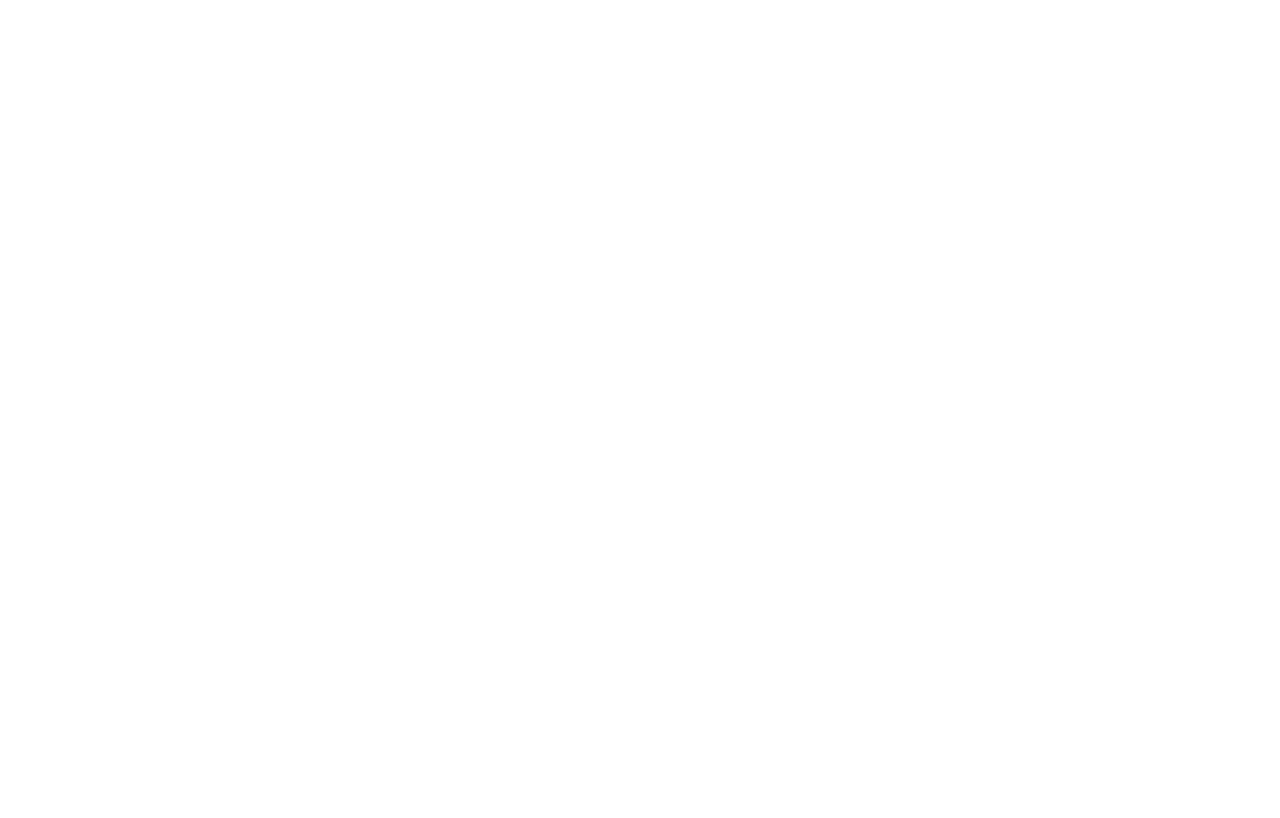
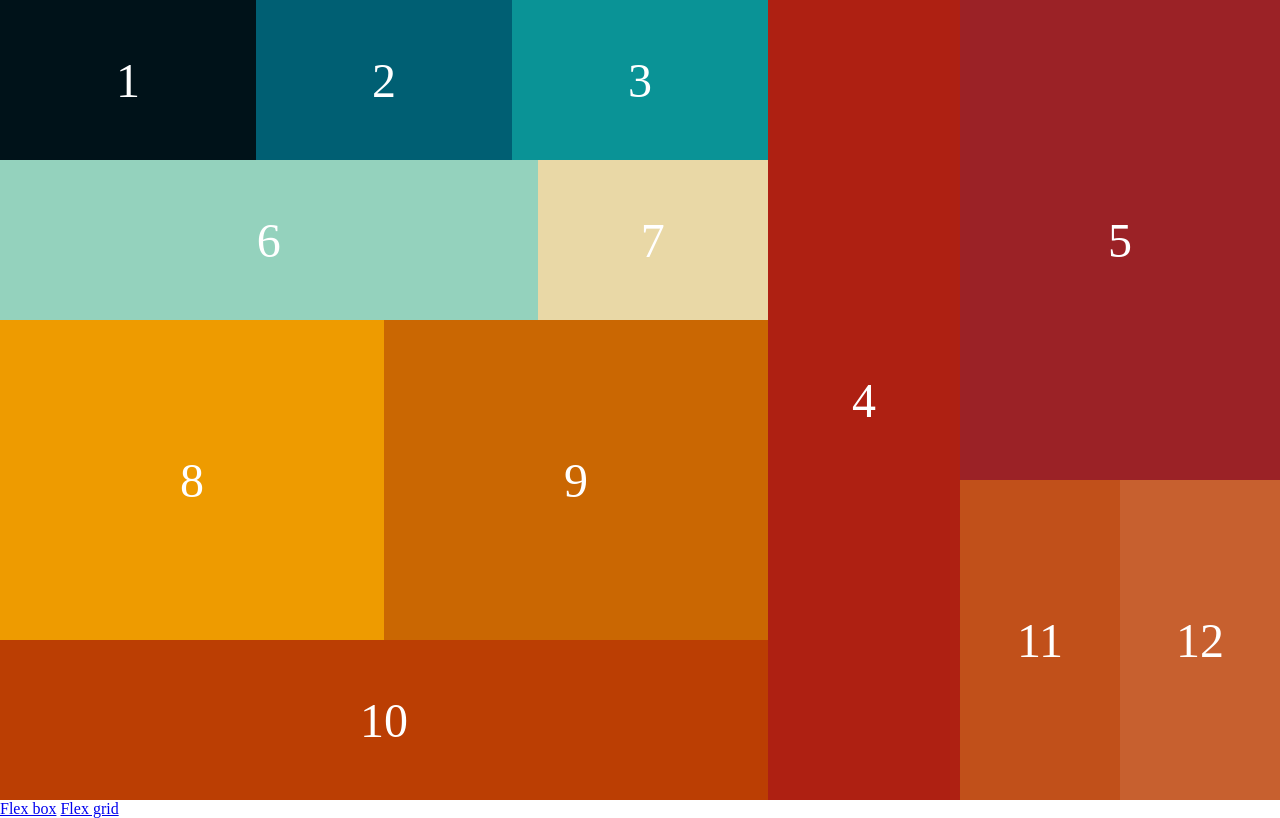
Before and after one commit to arthur881/exo_flex-grid_vendredi, a plain HTML site: page index.html in a window 1280 px wide. Drawn offline with Linux system fonts and the light colour scheme.

Commit message:
:sparkles: DONE flexbox layout

```diff
--- a/grid.css
+++ b/grid.css
@@ -0,0 +1,5 @@
+* {
+    margin: 0;
+    padding: 0;
+    box-sizing: border-box;
+}
--- a/index.html
+++ b/index.html
@@ -4,9 +4,56 @@
     <meta charset="UTF-8">
     <meta http-equiv="X-UA-Compatible" content="IE=edge">
     <meta name="viewport" content="width=device-width, initial-scale=1.0">
+    <link rel="stylesheet" href="style.css">
     <title>Flex layout</title>
 </head>
 <body>
 
+    <section class="flexLayout">
+        <div class="left">
+
+            <div class="ligneL1">
+                <div class="center"><p>1</p></div>
+                <div class="center"><p>2</p></div>
+                <div class="center"><p>3</p></div>
+            </div>
+            <div class="ligneL2">
+                <div class="center"><p>6</p></div>
+                <div class="center"><p>7</p></div>
+            </div>
+            <div class="ligneL3">
+                <div class="center"><p>8</p></div>
+                <div class="center"><p>9</p></div>
+
+            </div>
+            <div class="ligneL4 center">
+                <p>10</p>
+            </div>
+
+        </div>
+        <div class="middle center">
+            <p>4</p>
+        </div>
+        <div class="right">
+            <div class="Rtop center">
+                <p>5</p>
+            </div>
+            <div class="Rbottom">
+                <div class="center">
+                    <p>11</p>
+                </div>
+                <div class="center">
+                    <p>12</p>
+                </div>
+            </div>
+
+        </div>
+
+    </section>
+
+    <nav>
+        <a href="index.html">Flex box</a>
+        <a href="grid.html">Flex grid</a>
+    </nav>
 </body>
 </html>
--- a/style.css
+++ b/style.css
@@ -0,0 +1,108 @@
+* {
+    margin: 0;
+    padding: 0;
+    box-sizing: border-box;
+}
+html {
+    color: #fff;
+}
+.flexLayout {
+    width: 100%;
+    height: 100vh;
+    display: flex;
+}
+
+/*left column*/
+.left {
+    width: 60%;
+    height: 100%;
+}
+.ligneL1 {
+    height: 20%;
+    display: flex;
+}
+.ligneL1 > div {
+    width: 33.333%;
+    height: 100%;
+}
+.ligneL1 > div:nth-of-type(1) {
+    background-color: #001219;
+}
+.ligneL1 > div:nth-of-type(2) {
+    background-color: #005F73;
+}
+.ligneL1 > div:nth-of-type(3) {
+    background-color: #0A9396;
+}
+.ligneL2 {
+    height: 20%;
+    display: flex;
+}
+.ligneL2 > div:nth-of-type(1) {
+    width: 70%;
+    background-color: #94D2BD;
+}
+.ligneL2 > div:nth-of-type(2) {
+    width: 30%;
+    background-color: #E9D8A6;
+}
+.ligneL2 > div {
+    height: 100%;
+}
+.ligneL3 {
+    height: 40%;
+    display: flex;
+}
+.ligneL3 > div {
+    height: 100%;
+    width: 50%;
+}
+.ligneL3 > div:nth-of-type(1) {
+    background-color: #EE9B00;
+}
+.ligneL3 > div:nth-of-type(2) {
+    background-color: #CA6702;
+}
+.ligneL4 {
+    height: 20%;
+    background-color: #BB3E03;
+}
+
+/*middle column*/
+.middle {
+    background-color: #AE2012;
+    width: 15%;
+    height: 100%;
+}
+
+/*right column*/
+.right {
+
+    width: 25%;
+    height: 100%;
+    display: flex;
+    flex-direction: column;
+}
+.Rtop {
+    height: 60%;
+    background-color: #9B2226;
+}
+.Rbottom {
+    height: 40%;
+    display: flex;
+}
+.Rbottom > div {
+    width: 50%;
+}
+.Rbottom > div:nth-of-type(1){
+    background-color: #C1501A;
+}
+.Rbottom > div:nth-of-type(2){
+    background-color: #C7602F;
+}
+.center {
+    display: flex;
+    align-items: center;
+    justify-content: center;
+    font-size: 3em;
+}
```
Also changed, not shown: grid.html (+4 -1 lines).
